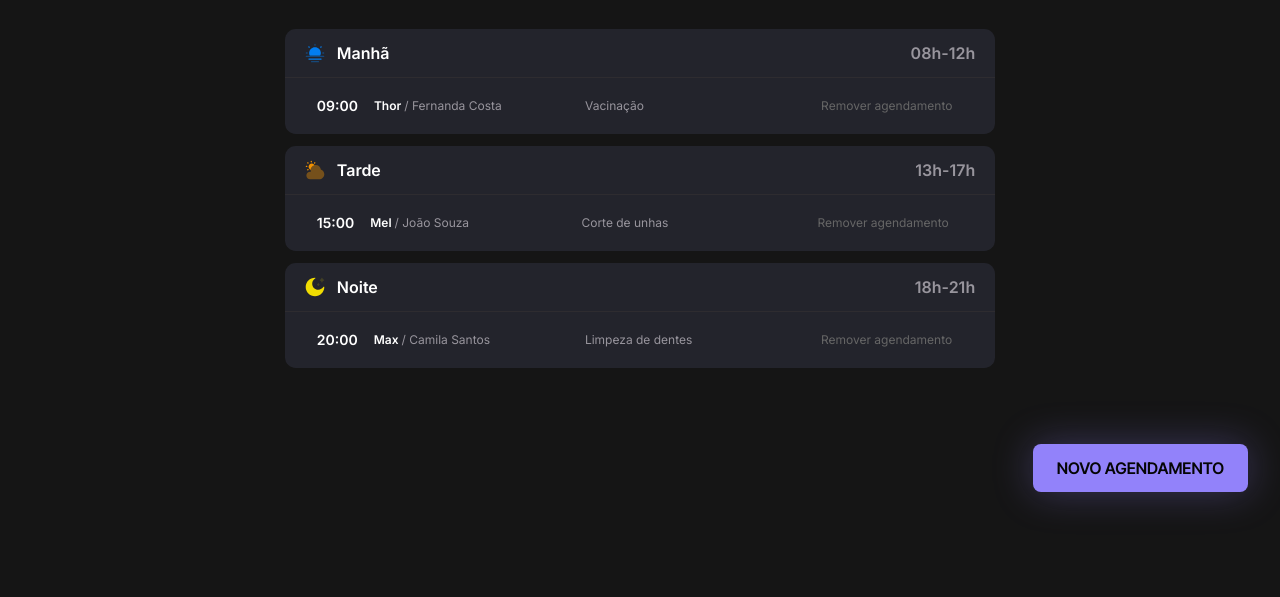
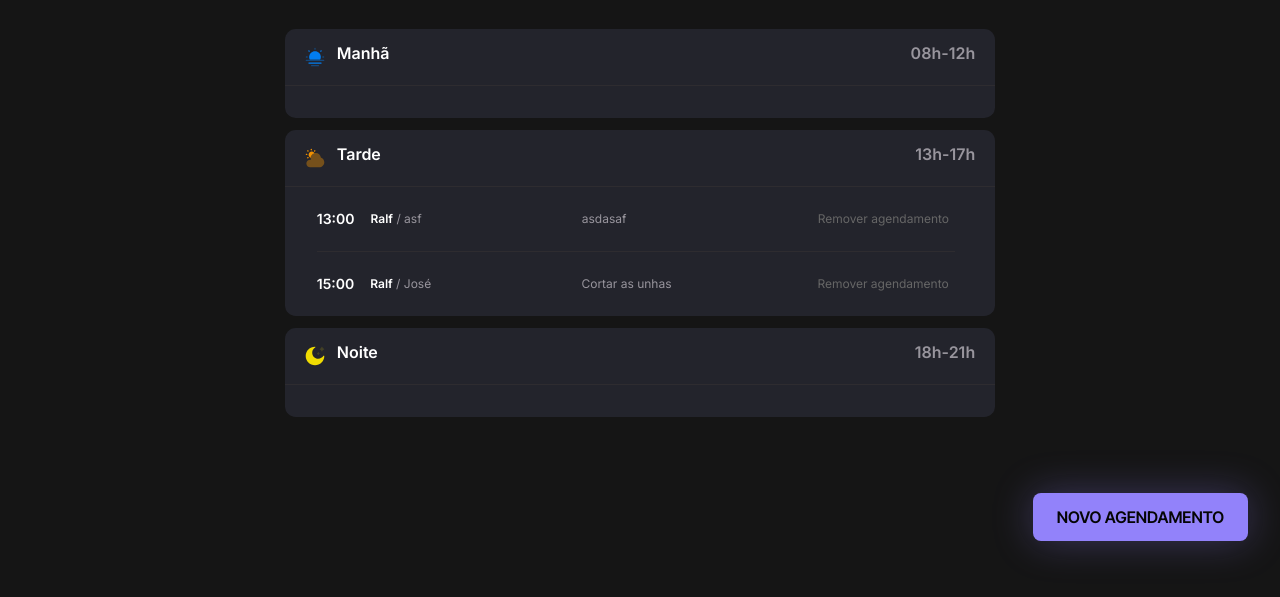
Before and after one commit to Davi-Lorena/Mundo-pet, a website built with webpack: page index.html in a window 1280 px wide. Shown: the part 139-736 px from the top of the page. Built offline with nearby package versions, Linux system fonts and the light colour scheme; data requests are answered from the project's data file.

Commit message:
adjusting functions to register and display schedules

```diff
--- a/index.html
+++ b/index.html
@@ -27,10 +27,10 @@
         <h1>Sua agenda</h1>
         <span>Aqui você pode ver todos os clientes e serviços agendados para hoje.</span>
     </div>
-    <input type="date">
+    <input type="date" id="show">
     </header>
 
-    <ul role="list" id="morning">
+    <ul role="list">
         <li class="title">
             <div>
                 <img src="./src/assets/sun-fog.svg" alt="Ícone de sol nascendo">
@@ -38,7 +38,8 @@
             </div>
             <h2>08h-12h</h2>
         </li>
-        <li class="schedule">
+        <div id="morning">
+        <!-- <li class="schedule">
             <div>
                 <h3>09:00</h3>
                 <span>
@@ -48,9 +49,10 @@
             </div>
             <span>Vacinação</span>
 <button class="remove">Remover agendamento</button>
-        </li>
+        </li> -->
+    </div>
     </ul>
-    <ul role="list" id="afternoon">
+    <ul role="list" >
         <li class="title">
             <div>
                 <img src="./src/assets/cloud-sun.svg" alt="Ícone de sol com nuvem">
@@ -58,7 +60,8 @@
             </div>
             <h2>13h-17h</h2>
         </li>
-        <li class="schedule">
+        <div id="afternoon">
+        <!-- <li class="schedule">
             <div>
                 <h3>15:00</h3>
                 <span>
@@ -68,9 +71,10 @@
             </div>
             <span>Corte de unhas</span>
 <button class="remove">Remover agendamento</button>
-        </li>
+        </li> -->
+    </div>
     </ul>
-    <ul role="list" id="night">
+    <ul role="list" >
         <li class="title">
             <div>
                 <img src="./src/assets/moon-star.svg" alt="Ícone de lua e estrelas">
@@ -78,7 +82,8 @@
             </div>
             <h2>18h-21h</h2>
         </li>
-        <li class="schedule">
+        <div id="night">
+        <!-- <li class="schedule">
             <div>
                 <h3>20:00</h3>
                 <span>
@@ -88,7 +93,8 @@
             </div>
             <span>Limpeza de dentes</span>
 <button class="remove">Remover agendamento</button>
-        </li>
+        </li> -->
+    </div>
     </ul>
 </section>
 </main>
--- a/server.json
+++ b/server.json
@@ -1,10 +1,25 @@
 {
   "schedulespet": [
     {
-      "id": 1733259774469,
-      "name": "Ralf Pelé",
+      "id": 1733319626356,
+      "name": "asf",
       "pet": "Ralf",
-      "when": "2024-12-03T21:00:00.000Z"
+      "when": "2024-12-04T13:00:00.000Z",
+      "services": "asdasaf"
+    },
+    {
+      "id": 1733321643559,
+      "name": "José",
+      "pet": "Cachorrão",
+      "when": "2024-12-05T13:00:00.000Z",
+      "services": "Tosa e banho"
+    },
+    {
+      "id": 1733321723868,
+      "name": "José",
+      "pet": "Ralf",
+      "when": "2024-12-04T15:00:00.000Z",
+      "services": "Cortar as unhas"
     }
   ]
 }
--- a/src/main.js
+++ b/src/main.js
@@ -10,3 +10,4 @@ import "./libs/dayjs.js"
 
 import "./modules/form-in.js"
 import "./modules/form/form-submit.js"
+import "./modules/page-load.js"
--- a/src/modules/form/create-schedule.js
+++ b/src/modules/form/create-schedule.js
@@ -1,6 +1,8 @@
-export function createSchedule( hour, pet, name, services, hourValue ) {
+import dayjs from "dayjs"
 
-    // capturando a section schedules
+export function createSchedule( { schedule } ) {
+
+// capturando a section schedules
 const sectionSchedules = document.getElementById("schedules")
 
 // Capturando o botão de "novo agendamento"
@@ -8,7 +10,6 @@ const newScheduleButton = document.getElementById("fixed")
 
 // Capturando o form
 const form = document.querySelector("form")
-
 
     // capturando as listas de cada período do dia
     const morning = document.getElementById("morning")
@@ -18,20 +19,22 @@ const form = document.querySelector("form")
  // Criando a li que representará o novo agendamento
  const li = document.createElement("li")
  li.classList.add("schedule")
+li.setAttribute("data-id", schedule.id)
+
 
  // Criando uma div para organizar o layout da li
  const div = document.createElement("div")
 
  // Criando um terceiro título que exibirá a hora do agendamento
  const hourSchedule = document.createElement("h3")
- hourSchedule.innerText = hour
+ hourSchedule.innerText = dayjs(schedule.when).format("HH:mm")
 
  // Criando uma span com um small dentro que conterão os nomes do dono e do pet
  const animalName = document.createElement("span")
- animalName.innerText = pet
+ animalName.innerText = schedule.pet
 
  const peopleName = document.createElement("small")
- peopleName.innerText = ` / ${name}`
+ peopleName.innerText = ` / ${schedule.name}`
 
  // Adicionando o small no span e a hora e os nomes na div de organização
  animalName.appendChild(peopleName)
@@ -40,18 +43,19 @@ const form = document.querySelector("form")
 
  // Criando um span que conterá os serviços a serem realizados
  const servicesElement = document.createElement("span")
- servicesElement.innerText = services
+ servicesElement.innerText = schedule.services
 
  // Criando o botão que removerá o agendamento, caso, necessário
  const removeButton = document.createElement("button")
  removeButton.classList.add("remove")
  removeButton.innerText = "Remover agendamento"
- removeButton.onclick = () => li.remove()
 
 // Adicionando os itens à li
 li.append(div, servicesElement, removeButton)
 
 // impondo uma condição para definir em qual lista o agendamento deverá ser exibido, de acordo com o horário
+
+const hourValue = dayjs(schedule.when).hour()
     if (hourValue < 13) {
         morning.append(li)
     } else if (hourValue >= 13 && hourValue < 18) {
--- a/src/modules/form/form-submit.js
+++ b/src/modules/form/form-submit.js
@@ -1,8 +1,8 @@
 import dayjs from "dayjs"
 
-import { createSchedule } from "./create-schedule.js"
+import { sendSchedule } from "../../services/send-schedule.js"
 
-import { sendSchedule } from "../../services/send-schedule.js"
+import { fetchSchedules } from "../../services/fetch-schedule.js"
 
 // Capturando o formulário
 const form = document.querySelector("form")
@@ -48,6 +48,7 @@ if(selectedDate.isAfter(today)) {
 }
 
 })
+
 
 // Validando o input de telefone
 cellphone.oninput = () => {
@@ -99,10 +100,7 @@ form.onsubmit = async (event) => {
         const when = dayjs(date.value).add(hourValue, "hour")
         console.log(when)
 
-await sendSchedule({ id, name, pet, when })
-
-      await createSchedule( hour.value, pet, name, services, hourValue )
-
+await sendSchedule({ id, name, pet, when, services })
         // Resetando o formulário
         form.reset()
 
--- /dev/null
+++ b/src/modules/page-load.js
@@ -0,0 +1,15 @@
+import { fetchSchedules } from "../services/fetch-schedule"
+
+document.addEventListener("DOMContentLoaded", async () => {
+    const showDate = document.getElementById("show")
+
+    const showDateValue = showDate.value
+
+    await fetchSchedules({ date: showDateValue })
+
+})
+
+document.getElementById("show").addEventListener("change", (event) => {
+    const selectedDate = event.target.value
+    fetchSchedules({date: selectedDate})
+})
--- /dev/null
+++ b/src/services/fetch-schedule.js
@@ -0,0 +1,28 @@
+import { apiConfig } from "./api-config"
+import dayjs from "dayjs"
+import { createSchedule } from "../modules/form/create-schedule.js"
+
+export async function fetchSchedules({ date }) {
+    try {
+        const response = await fetch(`${apiConfig.baseURL}/schedulespet`)
+
+        const data = await response.json()
+
+const dailySchedules = data.filter((schedule) => dayjs(date).isSame(schedule.when, "day"))
+
+// Limpa as listas antes de renderizar os novos agendamentos
+document.getElementById("morning").innerHTML = "";
+document.getElementById("afternoon").innerHTML = "";
+document.getElementById("night").innerHTML = "";
+
+dailySchedules.forEach((schedule) => createSchedule({ schedule }))
+
+return dailySchedules
+
+// Renderizando os agendamentos filtrados
+
+    } catch (error) {
+        console.log(error)
+        alert("Não foi possível exibir os agendamentos desse dia.")
+    }
+}
--- a/src/services/send-schedule.js
+++ b/src/services/send-schedule.js
@@ -1,15 +1,18 @@
 import { apiConfig } from "./api-config";
+import { fetchSchedules } from "./fetch-schedule.js";
+import dayjs from "dayjs"
 
-export async function sendSchedule({ id, name, pet, when }) {
+export async function sendSchedule( { id, name, pet, when, services }) {
     try {
         await fetch(`${apiConfig.baseURL}/schedulespet`, {
             method: 'POST',
             headers: {
                 "Content-Type": "application/json",
             },
-body: JSON.stringify({ id, name, pet, when})
+body: JSON.stringify({ id, name, pet, when, services })
         })
 
+        fetchSchedules({date: dayjs(when).format("YYYY-MM-DD")})
 
     } catch (error) {
         console.log(error)
--- a/src/styles/main.css
+++ b/src/styles/main.css
@@ -43,6 +43,10 @@ border-radius: .675rem;
         }
     }
 
+}
+
+& div {
+    min-height: 2rem;
 }
 
 & .schedule {
```
